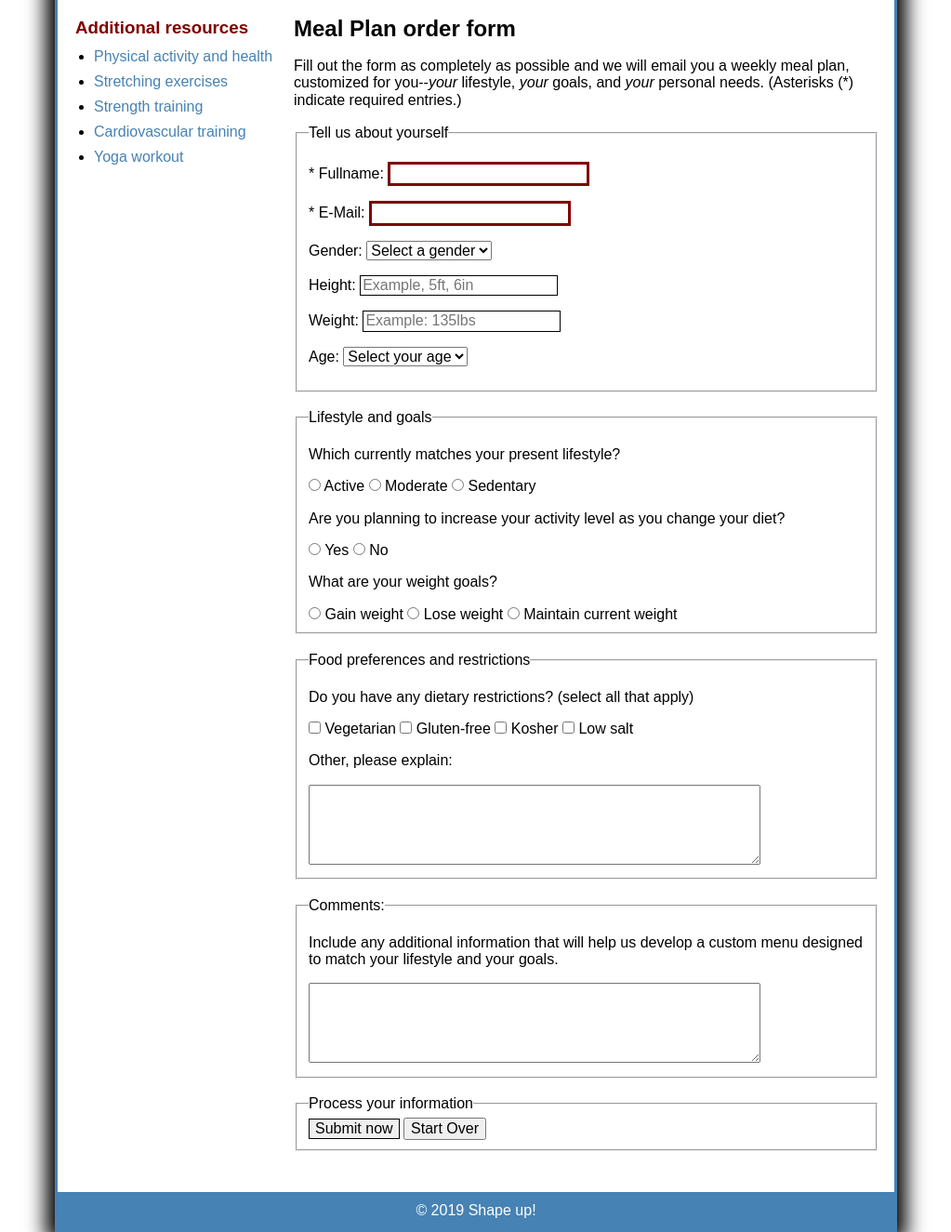
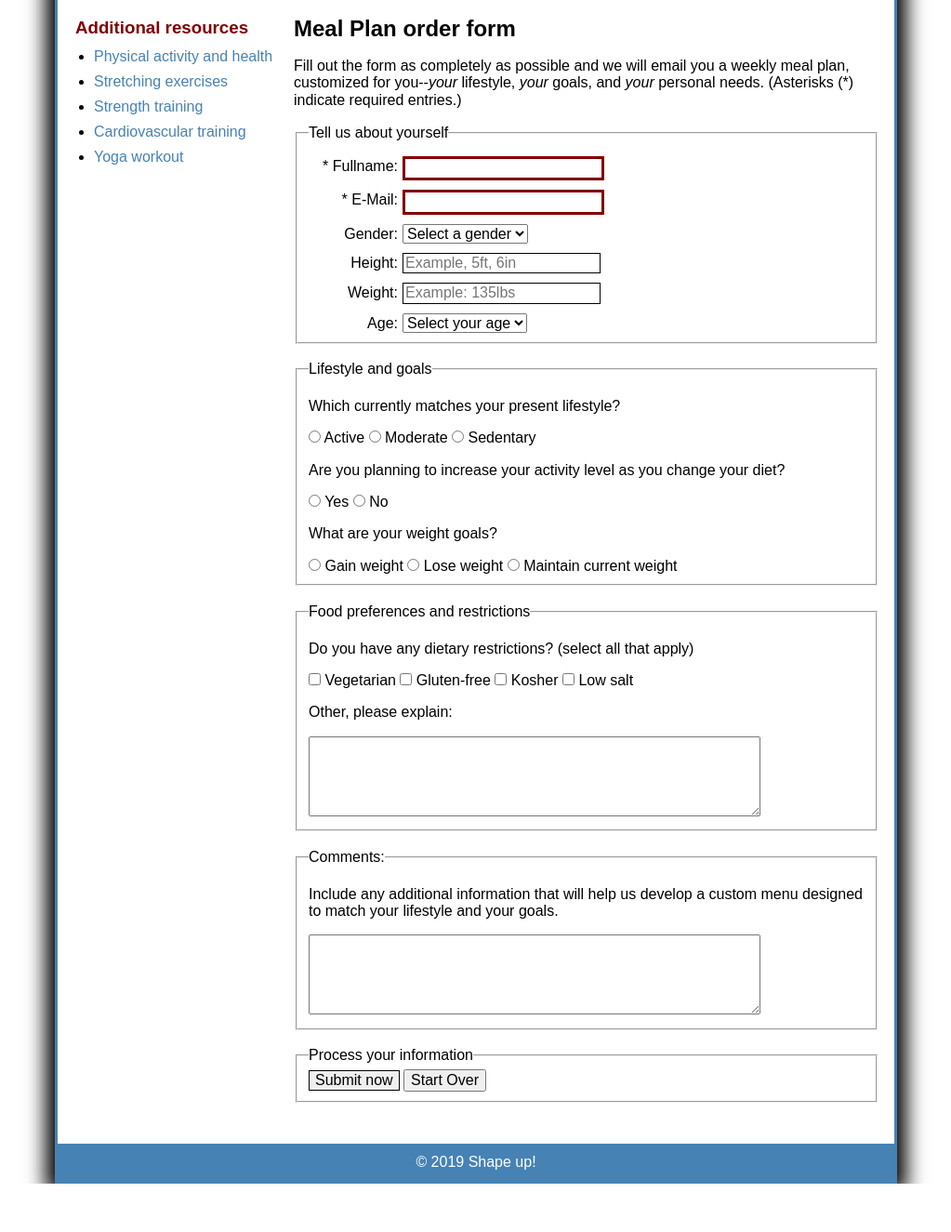
Before and after one commit to ec04012/csci4300-assignments, a PHP site: page /meal_plan.html in a window 1280 px wide. Shown: the part 186-1511 px from the top of the page at 93% size, without its empty margins (128-1151 px from the left). After the commit the page ends 1459 px from the top, so only its background shows below. Run offline with PHP 8.4, Linux system fonts and the light colour scheme.

Commit message:
Assignment 7 v1.2, changed first field section to labels and edited css

```diff
--- a/meal_plan.css
+++ b/meal_plan.css
@@ -10,3 +10,19 @@ input:valid {
 input:invalid {
     border: 3px solid maroon;
 }
+
+#first_fieldset label {
+    float: left;
+    width: 6em;
+    text-align: right;
+    margin-top: 12px;
+    margin-right: 5px;
+}
+
+#first_fieldset input {
+    margin-top: 10px;
+}
+
+#first_fieldset select {
+    margin-top: 10px;
+}
--- a/meal_plan.html
+++ b/meal_plan.html
@@ -76,23 +76,22 @@
             required entries.)</p>
 
         <form id="order" action="order.php" method="post">
-            <fieldset>
+            <fieldset id="first_fieldset">
                 <legend>Tell us about yourself</legend>
-                <p>* Fullname: <input type="text" name="fullname" required pattern=".+"></p>
+                <label for="fullname">* Fullname: </label><input type="text" name="fullname" id="fullname" required pattern=".+"><br>
                 <!--https://regexlib.com/Search.aspx?k=email&AspxAutoDetectCookieSupport=1-->
-                <p>* E-Mail: <input type="text" name="email" required pattern="[\w-]+@([\w-]+\.)+[\w-]+"></p>
-                <p>Gender:
-                    <select name="gender">
+                <label for="email">* E-Mail: </label><input type="text" id="email" name="email" required pattern="[\w-]+@([\w-]+\.)+[\w-]+"><br>
+                <label for="gender">Gender: </label>
+                    <select name="gender" id="gender">
                         <option value="select_gender">Select a gender</option>
                         <option value="male">Male</option>
                         <option value="female">Female</option>
                         <option value="other">Other</option>
-                    </select>
-                </p>
-                <p>Height: <input type="text" name="height" placeholder="Example, 5ft, 6in"></p>
-                <p>Weight: <input type="text" name="weight" placeholder="Example: 135lbs"></p>
-                <p>Age:
-                    <select name="age">
+                    </select><br>
+                <label for="height">Height: </label><input type="text" name="height" id="height" placeholder="Example, 5ft, 6in"><br>
+                <label for="weight">Weight: </label><input type="text" name="weight" id="weight" placeholder="Example: 135lbs"><br>
+                <label for="age">Age: </label>
+                    <select name="age" id="age">
                         <option value="select_age">Select your age</option>
                         <option value="under18">under 18</option>
                         <option value="18_34">18-34</option>
@@ -100,7 +99,6 @@
                         <option value="50-69">50-69</option>
                         <option value="70+">70+</option>
                     </select>
-                </p>
             </fieldset><br>
             <fieldset>
                 <legend>Lifestyle and goals</legend>
```
